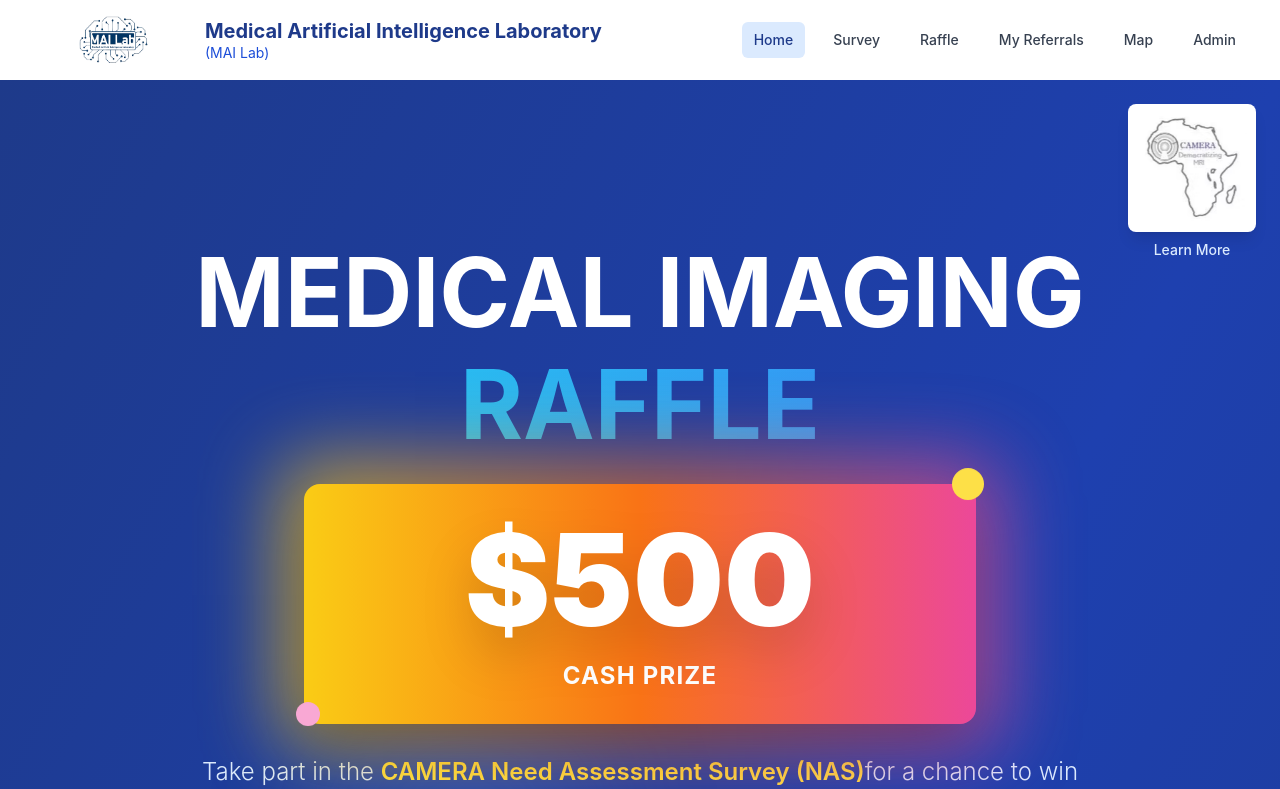
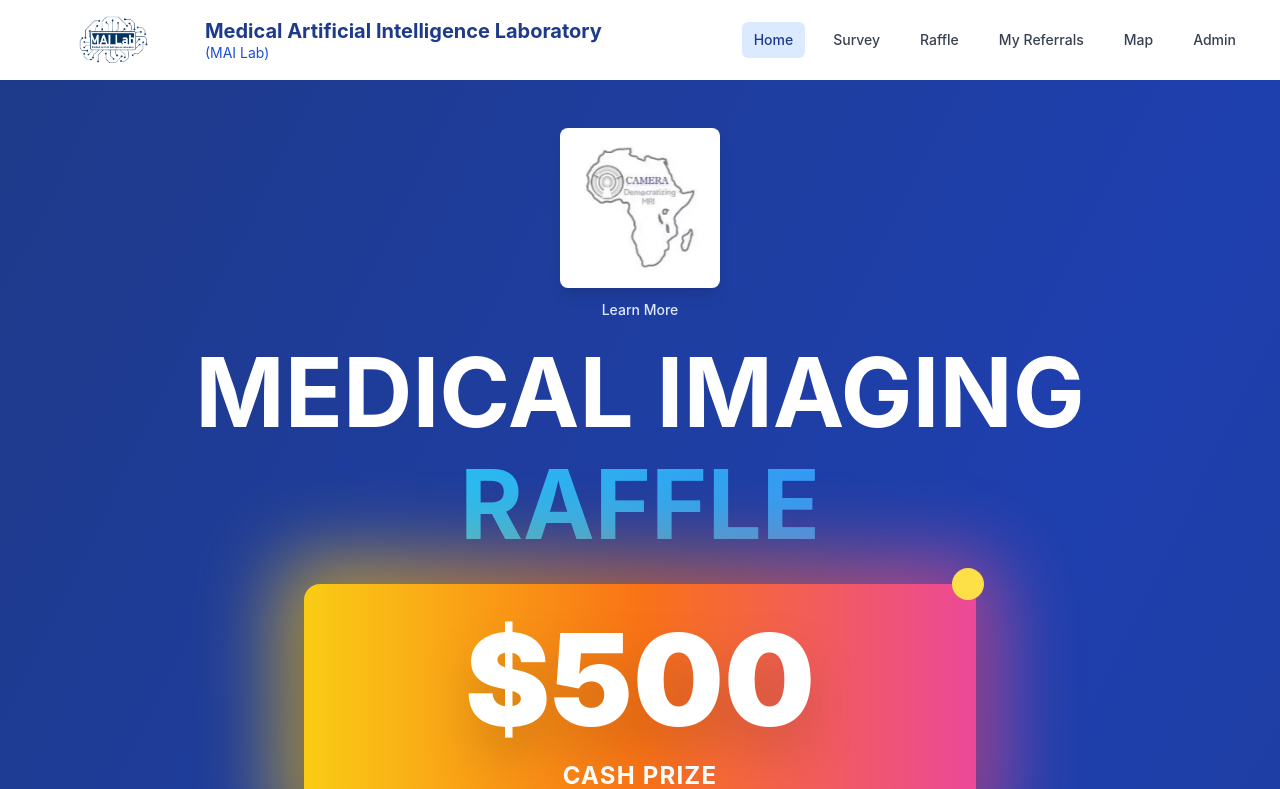
Before and after one commit to MAILABHASKE/latest_raffle_draw, a React (Create React App) app: page / in a window 1280 px wide. Shown: the top 789 px of the page. Built offline with nearby package versions, Linux system fonts and the light colour scheme.

Commit message:
Update Home.jsx

```diff
--- a/src/pages/Home.jsx
+++ b/src/pages/Home.jsx
@@ -14,15 +14,17 @@ const Home = () => {
         <div className="absolute bottom-1/4 right-1/4 w-96 h-96 bg-indigo-500 rounded-full filter blur-3xl opacity-20 animate-pulse"></div>
       </div>
 
-      {/* CAMERA NAS Logo and Link */}
-      <div className="relative z-20 pt-6 px-6 flex justify-center sm:justify-end">
+      {/* Hero section with centered logo */}
+      <div className="relative z-10 flex flex-col items-center justify-center min-h-screen text-center px-4 py-12">
+        {/* CAMERA NAS Logo - Centered at the top */}
+        <div className="mb-8 flex flex-col items-center">
           <a
             href="https://www.cameramriafrica.org/nas"
             target="_blank"
             rel="noopener noreferrer"
-          className="flex flex-col items-center group"
+            className="flex flex-col items-center group mb-6"
           >
-          <div className="w-32 h-32 bg-white rounded-lg p-2 shadow-lg mb-2 group-hover:scale-105 transition-transform duration-300 flex items-center justify-center">
+            <div className="w-40 h-40 bg-white rounded-lg p-3 shadow-lg group-hover:scale-105 transition-transform duration-300 flex items-center justify-center mb-3">
               <img
                 src={CameraNasLogo}
                 alt="CAMERA NAS Logo"
@@ -33,11 +35,8 @@ const Home = () => {
               Learn More
             </span>
           </a>
-      </div>
 
-      {/* Hero section */}
-      <div className="relative z-10 flex flex-col items-center justify-center min-h-screen text-center px-4 py-12 -mt-16">
-        <div className="mb-8 relative">
+          <div className="relative">
             <div className="absolute -inset-4 bg-blue-500 rounded-full filter blur-xl opacity-30 animate-ping"></div>
             <h1 className="text-5xl sm:text-6xl md:text-7xl lg:text-8xl font-bold text-white relative">
               MEDICAL IMAGING{" "}
@@ -45,6 +44,7 @@ const Home = () => {
                 RAFFLE
               </span>
             </h1>
+          </div>
         </div>
 
         {/* BIG BOLD $500 PRIZE SECTION */}
@@ -229,7 +229,7 @@ const Home = () => {
                 href="https://www.cameramriafrica.org/nas"
                 target="_blank"
                 rel="noopener noreferrer"
-                className="inline-flex items-center gap-2 px-4 py-2 bg-blue-50 text-blue-700 rounded-lg hover:bg-blue-100 transition-colors duration-300"
+                className="inline-flex items-center justify-center gap-2 px-4 py-2 bg-blue-50 text-blue-700 rounded-lg hover:bg-blue-100 transition-colors duration-300"
               >
                 <img
                   src={CameraNasLogo}
```
Lines whose indentation alone changed are shown as unchanged.
